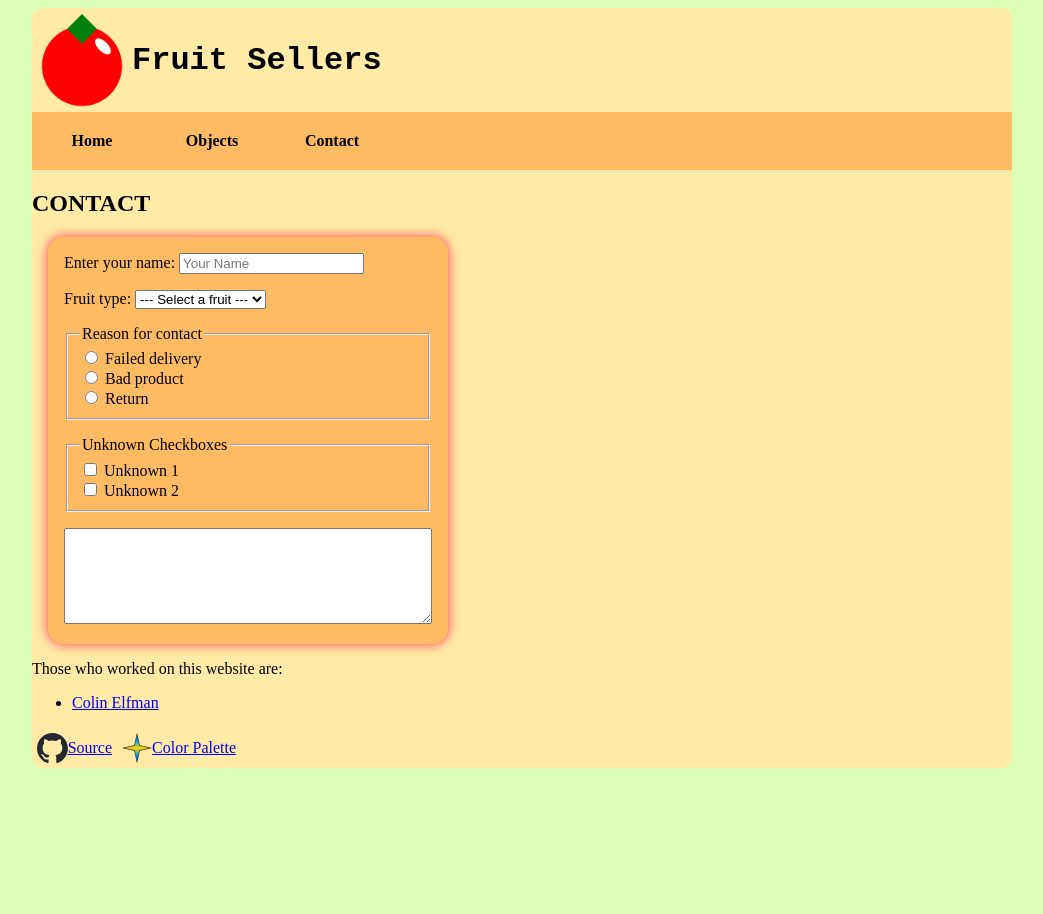
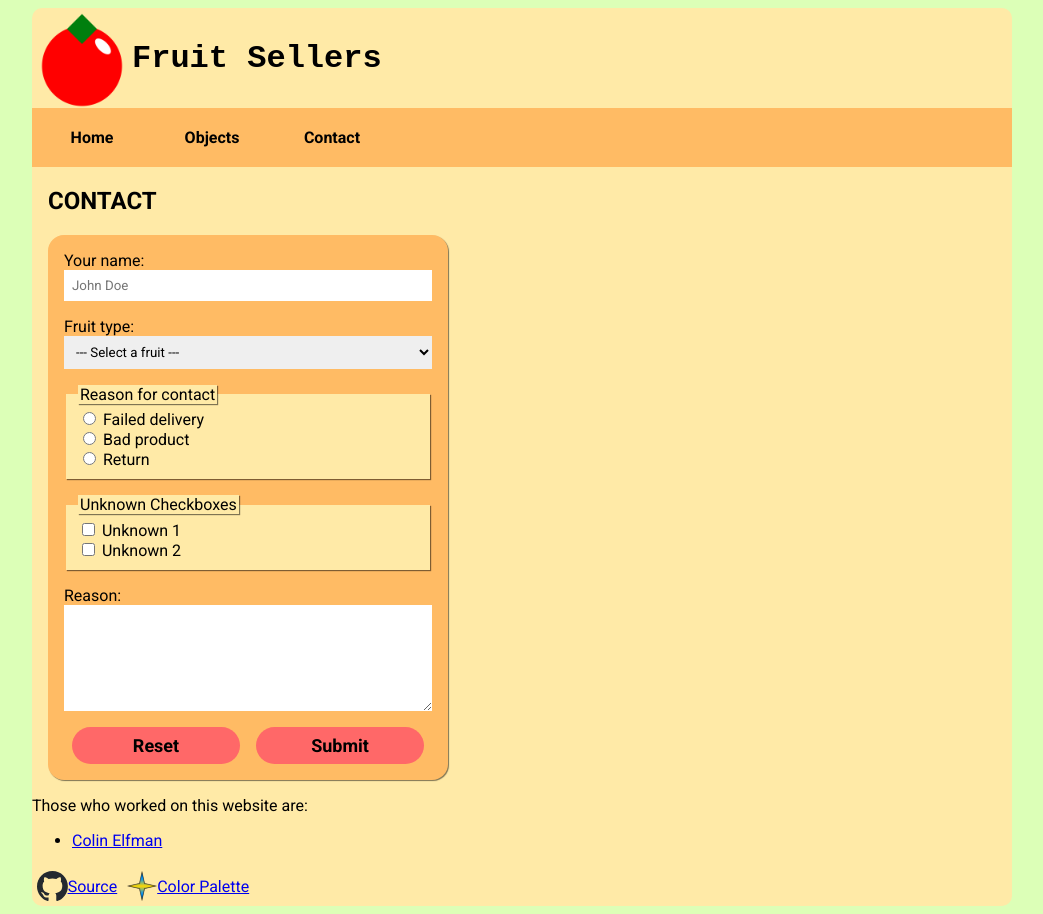
Before and after one commit to Kewlan/kewlan.github.io, a plain HTML site: page contact.html in a window 1280 px wide. Shown: the whole page, without its empty margins (118-1161 px from the left). Before the commit the page ends 800 px from the top, so only its background shows below. Drawn offline with Linux system fonts and the light colour scheme; a web font is replaced by a local one.

Commit message:
Progress on Lab 2. Done? - Finalize contact form. - Adjust a lot of CSS. - Add source comments for images.

```diff
--- a/contact.html
+++ b/contact.html
@@ -5,15 +5,19 @@
     <meta charset="utf-8">
     <title>Fruit Sellers</title>
     <link rel="stylesheet" href="css/style.css">
+    <!-- Image made by Colin Elfman -->
     <link rel="icon" href="img/logo.png">
 </head>
 
 <body>
-    <div class="content">
+    <div>
         <header>
             <div>
-                <a href="index.html"><img src="img/logo.png" alt="Logo of generic round red fruit." height="100"></a>
-                <h1>Fruit Sellers</h1>
+                <a href="index.html">
+                    <!-- Image made by Colin Elfman -->
+                    <img src="img/logo.png" alt="Logo of generic round red fruit." height="100">
+                    <h1>Fruit Sellers</h1>
+                </a>
             </div>
             <nav>
                 <ul>
@@ -40,12 +44,12 @@
 
             <form>
                 <div>
-                    <label for="your-name">Enter your name:</label>
-                    <input type="text" placeholder="Your Name">
+                    <label for="your-name">Your name:</label>
+                    <input type="text" placeholder="John Doe" required>
                 </div>
                 <div>
                     <label for="fruit-select">Fruit type:</label>
-                    <select id="fruit-select">
+                    <select id="fruit-select" required>
                         <option value="">--- Select a fruit ---</option>
                         <option value="red-apple">Red Apple</option>
                         <option value="green-apple">Green Apple</option>
@@ -56,15 +60,15 @@
                 <fieldset>
                     <legend>Reason for contact</legend>
                     <div>
-                        <input type="radio" name="contact-reason" id="failed-delivery" value="failed-delivery">
+                        <input type="radio" name="contact-reason" id="failed-delivery" value="failed-delivery" required>
                         <label for="failed-delivery">Failed delivery</label>
                     </div>
                     <div>
-                        <input type="radio" name="contact-reason" id="bad-product" value="bad-product">
+                        <input type="radio" name="contact-reason" id="bad-product" value="bad-product" required>
                         <label for="bad-product">Bad product</label>
                     </div>
                     <div>
-                        <input type="radio" name="contact-reason" id="return" value="return">
+                        <input type="radio" name="contact-reason" id="return" value="return" required>
                         <label for="return">Return</label>
                     </div>
                 </fieldset>
@@ -80,7 +84,12 @@
                     </div>
                 </fieldset>
                 <div>
-                    <textarea rows="6"></textarea>
+                    <label for="explanation">Reason:</label>
+                    <textarea id="explanation" rows="6"></textarea>
+                </div>
+                <div>
+                    <button type="reset">Reset</button>
+                    <button type="submit">Submit</button>
                 </div>
             </form>
 
@@ -92,10 +101,12 @@
 
         <footer>
             <a href="https://github.com/Kewlan/kewlan.github.io" target="_blank">
+                <!-- GitHub icon downloaded and permitted from https://github.com/logos -->
                 <img src="img/github-mark.svg" alt="GitHub Logo">
                 Source
             </a>
             <a href="https://colorhunt.co/palette/dcffb7ff6868ffbb64ffeaa7" target="_blank">
+                <!-- Image made by Colin Elfman -->
                 <img src="img/star.png" alt="Would have been Color Hunt Logo if explicitly permitted.">
                 Color Palette
             </a>
--- a/css/style.css
+++ b/css/style.css
@@ -1,18 +1,38 @@
+@import url('https://fonts.googleapis.com/css2?family=Protest+Riot&family=Roboto:ital,wght@0,100;0,300;0,400;0,500;0,700;0,900;1,100;1,300;1,400;1,500;1,700;1,900&display=swap');
+
+/*===========
+| VARIABLES |
+===========*/
+
+:root {
+    --palette-green: #DCFFB7;
+    --palette-red: #FF6868;
+    --palette-orange: #FFBB64;
+    --palette-yellow: #FFEAA7;
+
+    --tiny-shadow: 1px 1px 1px 0px rgba(0, 0, 0, 0.5);
+}
+
 /*======
 | BASE |
 ======*/
 
 * {
+    font-family: Roboto, monospace;
     box-sizing: border-box;
 }
 
 body {
-    background-color: #DCFFB7;
+    background-color: var(--palette-green);
 }
 
 img {
     max-width: 100%;
     max-height: 100%;
+}
+
+h2 {
+    margin-left: 1rem;
 }
 
 /*======
@@ -22,10 +42,18 @@ img {
 header>div {
     display: flex;
     align-items: center;
+    flex-direction: row;
+}
+
+header>div>a {
+    display: flex;
+    align-items: center;
+    color: black;
+    text-decoration: none;
 }
 
 header h1 {
-    font-family: 'Courier New', Courier, monospace;
+    font-family: 'Protest Riot', monospace;
 }
 
 /*====================
@@ -33,7 +61,7 @@ header h1 {
 ====================*/
 
 header>nav ul {
-    background-color: #FFBB64;
+    background-color: var(--palette-orange);
     display: flex;
     margin: 0;
     padding: 0;
@@ -47,7 +75,7 @@ header>nav li {
 }
 
 header>nav ul>li:hover {
-    background-color: #FF6868;
+    background-color: var(--palette-red);
 }
 
 header>nav a {
@@ -69,6 +97,7 @@ header>nav>ul ul {
 
 header>nav>ul>li:hover>ul {
     display: flex;
+    box-shadow: var(--tiny-shadow);
 }
 
 header>nav>ul ul>li>a {
@@ -89,6 +118,7 @@ header>nav>ul>li>ul>li>ul {
 
 header>nav>ul>li>ul>li:hover>ul {
     display: flex;
+    box-shadow: var(--tiny-shadow);
 }
 
 /*==============
@@ -98,8 +128,7 @@ header>nav>ul>li>ul>li:hover>ul {
 body>div {
     max-width: 980px;
     margin: auto;
-    overflow: hidden;
-    background-color: #FFEAA7;
+    background-color: var(--palette-yellow);
     border-radius: 10px;
 }
 
@@ -113,7 +142,7 @@ aside {
 }
 
 aside p {
-    color: #FF6868;
+    color: var(--palette-red);
 }
 
 /*============
@@ -121,7 +150,7 @@ aside p {
 ============*/
 
 .quick-jump li:hover {
-    background-color: #FF6868;
+    background-color: var(--palette-red);
 }
 
 /*=============
@@ -131,12 +160,12 @@ aside p {
 table th,
 table td {
     border: 1px solid black;
-    background-color: #FFBB64;
+    background-color: var(--palette-orange);
 }
 
 table th:hover,
 table td:hover {
-    border-color: #FF6868;
+    border-color: var(--palette-red);
 }
 
 .fruit-icon {
@@ -158,10 +187,10 @@ form {
     width: 400px;
     padding: 1rem;
     border-radius: 1rem;
-    background-color: #FFBB64;
-    box-shadow: 0 0 10px 2px #FF6868;
+    background-color: var(--palette-orange);
     display: flex;
-    flex-flow: column;
+    flex-direction: column;
+    box-shadow: var(--tiny-shadow);
 }
 
 form>* {
@@ -172,9 +201,65 @@ form>*:last-child {
     margin-bottom: 0;
 }
 
+form>div {
+    display: flex;
+    flex-direction: column;
+}
+
+form input[type="text"],
+form select,
+form textarea {
+    padding: 0.5rem;
+    outline: none;
+    border: none;
+    transition: box-shadow 0.2s;
+}
+
+form input[type="text"]:focus,
+form select:focus,
+form textarea:focus {
+    box-shadow: 0 0 1px 2px var(--palette-red);
+}
+
+form fieldset>legend {
+    background-color: var(--palette-yellow);
+    box-shadow: var(--tiny-shadow);
+}
+
+form fieldset {
+    background-color: var(--palette-yellow);
+    border: none;
+    box-shadow: var(--tiny-shadow);
+}
+
 form textarea {
     width: 100%;
     resize: vertical;
+    min-height: 3.5rem;
+}
+
+form>div:has(button) {
+    flex-direction: row;
+}
+
+form button {
+    width: 50%;
+    margin: 0 0.5rem;
+    padding: 0.5rem 1rem;
+    border: none;
+    background-color: var(--palette-red);
+    border-radius: 1000px;
+    font-weight: bold;
+    font-size: large;
+    cursor: pointer;
+}
+
+form button:hover {
+    outline: 1px solid black;
+}
+
+form button:active {
+    background-color: var(--palette-green);
 }
 
 /*=============
```
Also changed, not shown: index.html (+10 -2 lines), object.html (+9 -3 lines).
